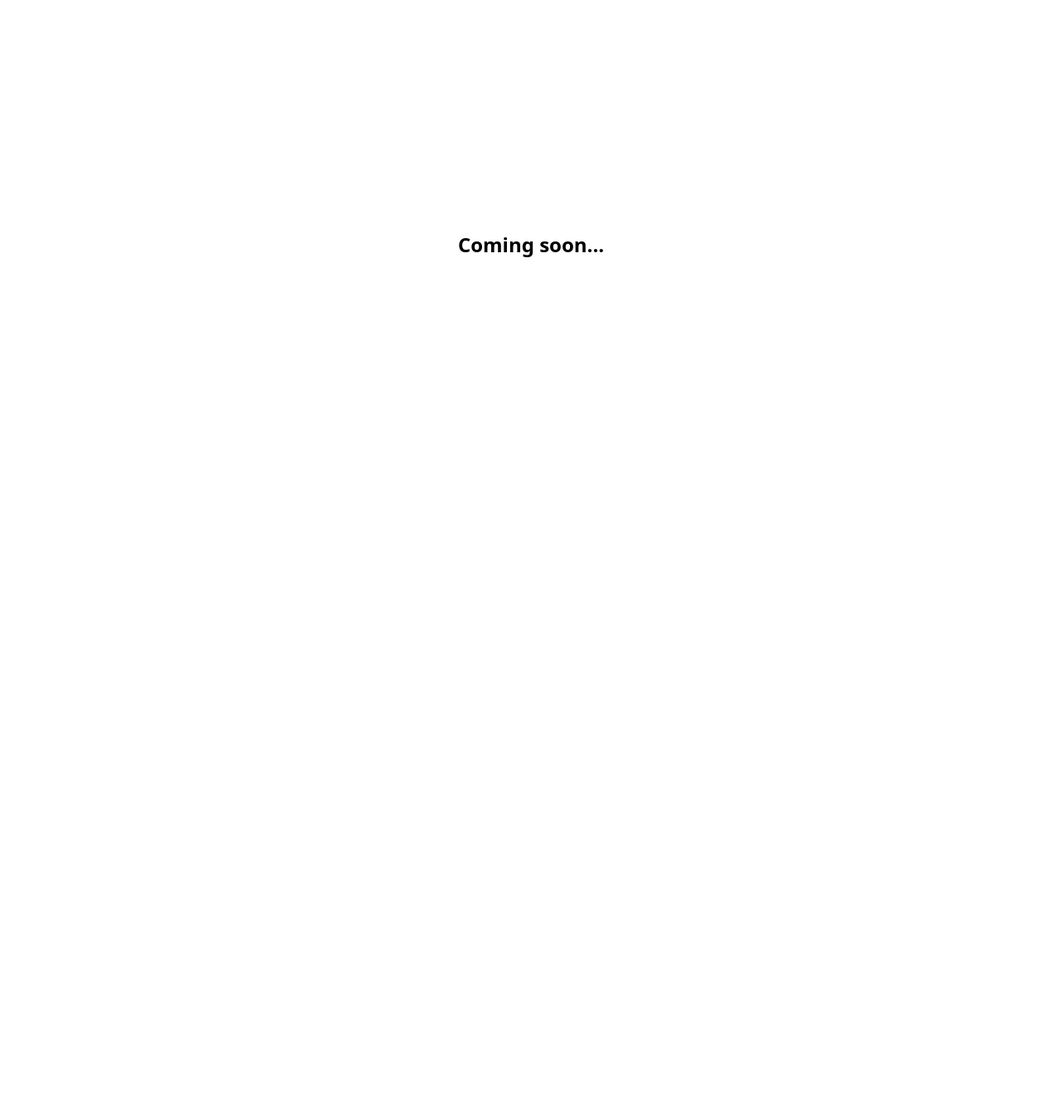
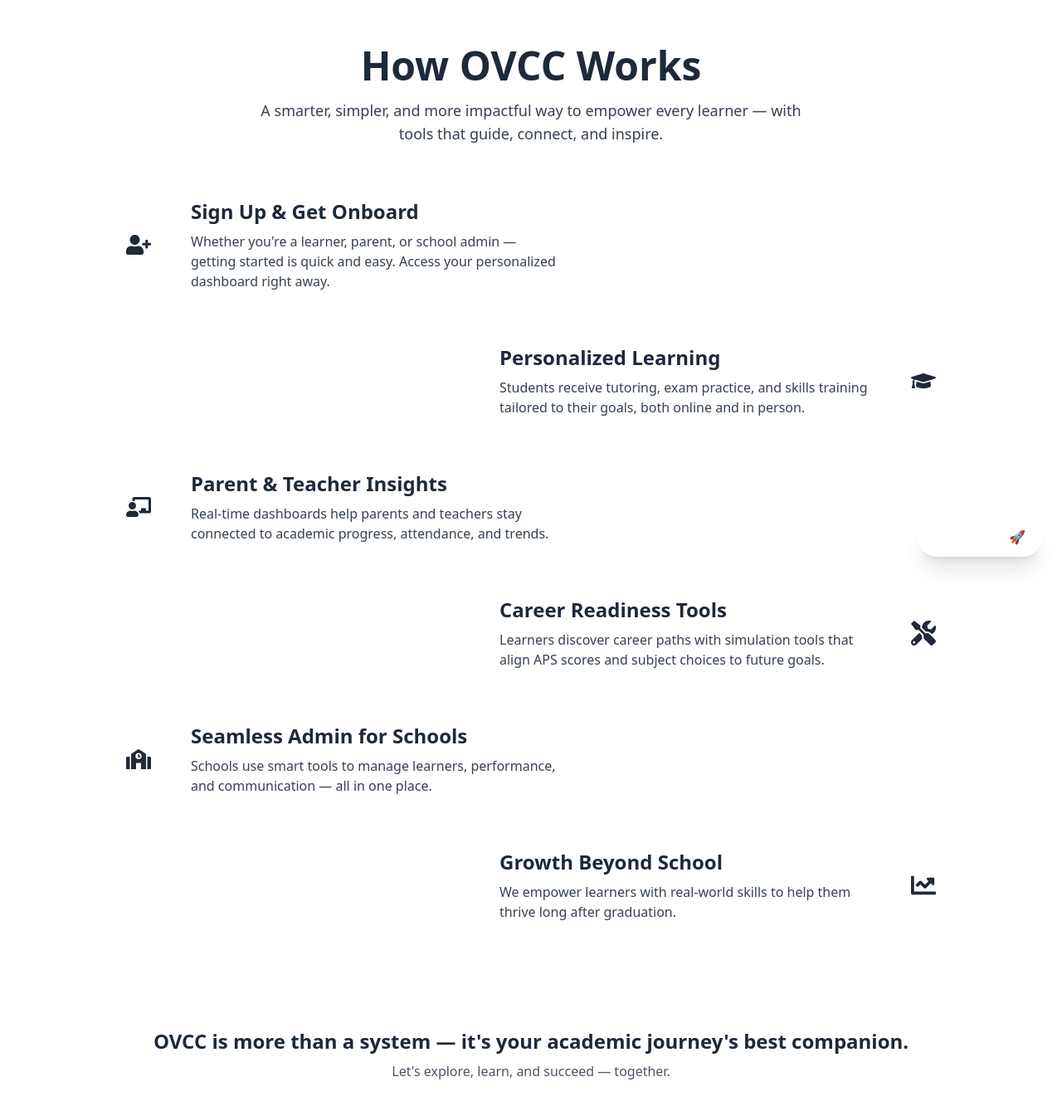
Before and after one commit to Ubaton/ovcc, a Next.js app: page /how-it-works in a window 1280 px wide. Shown: the part 105-1444 px from the top of the page at 83% size. Before the commit the page ends 800 px from the top, so only its background shows below. Built offline with nearby package versions, Linux system fonts and the light colour scheme.

Commit message:
How it works page updated

```diff
--- a/app/how-it-works/page.tsx
+++ b/app/how-it-works/page.tsx
@@ -1,11 +1,137 @@
+"use client"
+
 import React from 'react';
+import { motion } from 'framer-motion';
+import {
+  FaUserPlus,
+  FaGraduationCap,
+  FaChalkboardTeacher,
+  FaTools,
+  FaSchool,
+  FaChartLine,
+} from 'react-icons/fa';
+
+const steps = [
+  {
+    icon: <FaUserPlus className="text-3xl text-mirage" />,
+    title: "Sign Up & Get Onboard",
+    desc: "Whether you're a learner, parent, or school admin — getting started is quick and easy. Access your personalized dashboard right away.",
+  },
+  {
+    icon: <FaGraduationCap className="text-3xl text-mirage" />,
+    title: "Personalized Learning",
+    desc: "Students receive tutoring, exam practice, and skills training tailored to their goals, both online and in person.",
+  },
+  {
+    icon: <FaChalkboardTeacher className="text-3xl text-mirage" />,
+    title: "Parent & Teacher Insights",
+    desc: "Real-time dashboards help parents and teachers stay connected to academic progress, attendance, and trends.",
+  },
+  {
+    icon: <FaTools className="text-3xl text-mirage" />,
+    title: "Career Readiness Tools",
+    desc: "Learners discover career paths with simulation tools that align APS scores and subject choices to future goals.",
+  },
+  {
+    icon: <FaSchool className="text-3xl text-mirage" />,
+    title: "Seamless Admin for Schools",
+    desc: "Schools use smart tools to manage learners, performance, and communication — all in one place.",
+  },
+  {
+    icon: <FaChartLine className="text-3xl text-mirage" />,
+    title: "Growth Beyond School",
+    desc: "We empower learners with real-world skills to help them thrive long after graduation.",
+  },
+];
 
 const page = () => {
   return (
-    <div className="min-h-screen flex justify-center items-center bg-white text-black">
-      <h1 className="text-2xl font-bold">Coming soon...</h1>
-    </div>
+    <>
+      {/* Gradient Intro Divider */}
+      <div className="h-24 bg-gradient-to-b from-white to-transparent" />
+
+      <section className="bg-white text-gray-800 px-6 py-16 md:px-24 relative">
+        <div className="max-w-5xl mx-auto space-y-16">
+          {/* Header */}
+          <div className="text-center space-y-4">
+            <h1 className="text-4xl md:text-5xl font-bold text-mirage">
+              How OVCC Works
+            </h1>
+            <p className="text-lg text-gray-700 max-w-2xl mx-auto">
+              A smarter, simpler, and more impactful way to empower every learner — with tools that guide, connect, and inspire.
+            </p>
+          </div>
+
+          {/* Steps */}
+          <div className="space-y-16">
+            {steps.map((step, i) => (
+              <motion.div
+                key={i}
+                initial={{ opacity: 0, y: 40 }}
+                whileInView={{ opacity: 1, y: 0 }}
+                transition={{ duration: 0.6, delay: i * 0.1 }}
+                viewport={{ once: true }}
+                className={`flex flex-col md:flex-row items-center gap-6 ${
+                  i % 2 !== 0 ? 'md:flex-row-reverse' : ''
+                }`}
+              >
+                <div className="flex-shrink-0 bg-aqua-island/10 rounded-full p-6">
+                  {step.icon}
+                </div>
+                <div className="text-center md:text-left max-w-md">
+                  <h2 className="text-2xl font-semibold text-mirage">
+                    {step.title}
+                  </h2>
+                  <p className="text-gray-700 mt-2">{step.desc}</p>
+                </div>
+              </motion.div>
+            ))}
+          </div>
+
+          {/* Final CTA Text */}
+          <div className="text-center pt-16">
+            <motion.h3
+              initial={{ opacity: 0, scale: 0.9 }}
+              whileInView={{ opacity: 1, scale: 1 }}
+              transition={{ duration: 0.5 }}
+              viewport={{ once: true }}
+              className="text-2xl font-semibold text-mirage"
+            >
+              OVCC is more than a system — it&apos;s your academic journey&apos;s best companion.
+            </motion.h3>
+            <p className="text-gray-600 mt-2">
+              Let&apos;s explore, learn, and succeed — together.
+            </p>
+          </div>
+        </div>
+
+        {/* Floating CTA Button */}
+        <a
+          href="/register"
+          className="fixed bottom-6 right-6 z-50 bg-mirage text-white px-5 py-3 rounded-full shadow-xl hover:bg-faded-jade transition duration-300"
+        >
+          Get Started 🚀
+        </a>
+      </section>
+
+      {/* Gradient Exit Divider */}
+      <div className="h-24 bg-gradient-to-t from-white to-transparent" />
+
+      {/* Bottom CTA Section */}
+      <section className="text-center bg-mirage text-white py-16 px-6 rounded-t-xl shadow-inner">
+        <h2 className="text-3xl font-bold">Ready to transform learning with OVCC?</h2>
+        <p className="text-lg mt-2 mb-6">
+          Join thousands of learners, schools, and parents creating brighter futures.
+        </p>
+        <a
+          href="/contact"
+          className="inline-block bg-white text-mirage font-semibold px-6 py-3 rounded-full hover:bg-gray-100 transition"
+        >
+          Contact Us
+        </a>
+      </section>
+    </>
   );
-};
+}
 
 export default page;
```
